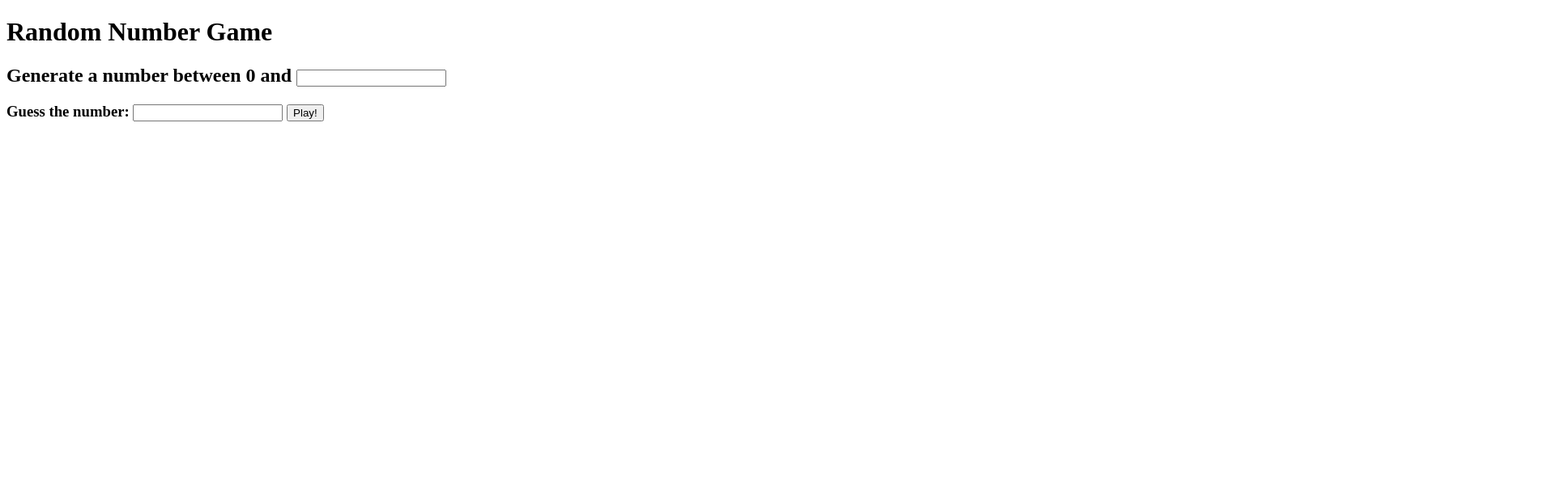
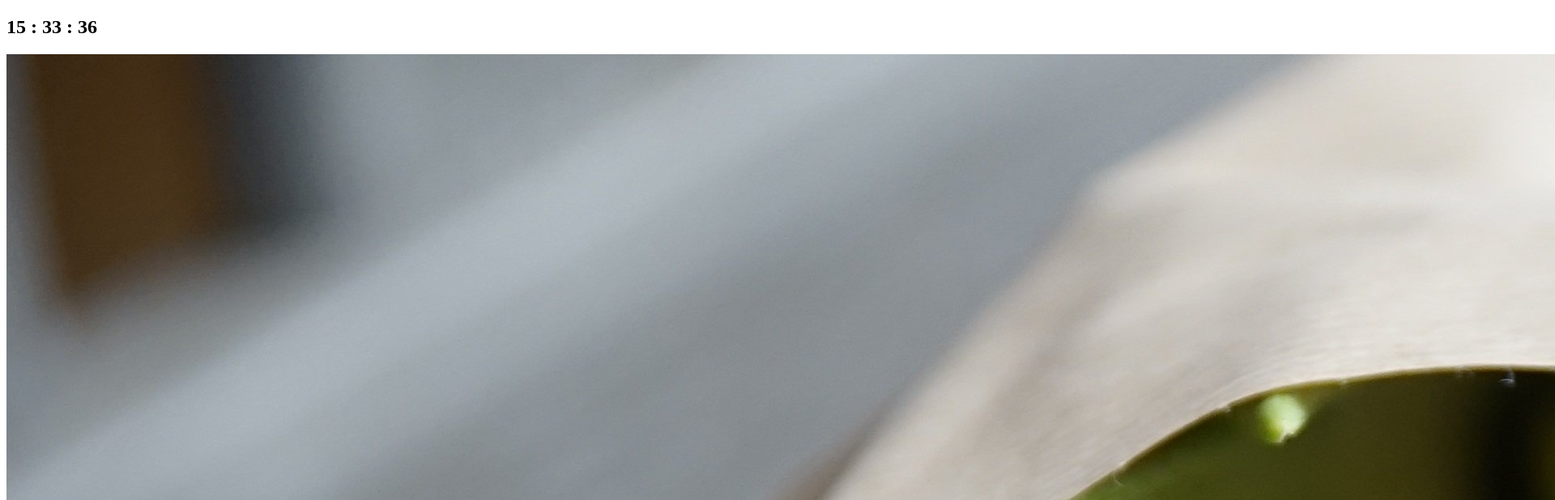
Before and after one commit to tjahnn/WebStudy, a plain HTML site: page javascript/index.html in a window 1280 px wide. Shown: the top 618 px of the page at 81% size, 1920 px wide, since content can reach past the window. Drawn offline with Linux system fonts and the light colour scheme.

Commit message:
javascript 초기파일 추가

```diff
--- a/javascript/index.html
+++ b/javascript/index.html
@@ -2,22 +2,15 @@
 <html lang="en">
   <head>
     <meta charset="UTF-8" />
+    <meta http-equiv="X-UA-Compatible" content="IE=edge" />
     <meta name="viewport" content="width=device-width, initial-scale=1.0" />
-    <link rel="stylesheet" href="styles.css" />
-    <title>Mementum App</title>
+    <link rel="stylesheet" href="style.css" />
+    <title>Momentum</title>
   </head>
-  <body onload="superCongratulation()">
-    <h1>Random Number Game</h1>
-    <h2>
-      Generate a number between 0 and <input id="user-limit" type="number" />
-    </h2>
-    <h3>
-      Guess the number: <input id="user-choice" type="number" />
-      <button id="play-btn">Play!</button>
-    </h3>
-    <h3 class="hidden" id="user-score">You chose: , the machine chose: .</h3>
-    <h3 class="hidden" id="user-result">You lost!</h3>
-    <h1 class="hidden" id="user-cong">Congratulation!!</h1>
-    <script src="app.js"></script>
+  <body>
+    <h2 id="clock"></h2>
+    <img id="backgroundImg" class="background-img" />
+    <script src="js/clock.js"></script>
+    <script src="js/background.js"></script>
   </body>
 </html>
--- /dev/null
+++ b/javascript/js/background.js
@@ -0,0 +1,9 @@
+const backgroundImg = ["1.jpg", "2.jpg", "3.jpg", "4.jpg"];
+
+const bkImgComp = document.querySelector("#backgroundImg");
+
+function updateBackground() {
+  bkImgComp.src = `assets/${backgroundImg[0]}`;
+}
+
+updateBackground();
--- /dev/null
+++ b/javascript/js/clock.js
@@ -0,0 +1,15 @@
+const clock = document.querySelector("#clock");
+
+function getDate() {
+  const curDate = new Date();
+
+  const strHour = `${curDate.getHours()}`.padStart(2, 0);
+  const strMin = `${curDate.getMinutes()}`.padStart(2, 0);
+  const strSec = `${curDate.getSeconds()}`.padStart(2, 0);
+  let curTimeStr = `${strHour} : ${strMin} : ${strSec}`;
+
+  clock.innerText = curTimeStr;
+}
+
+getDate();
+setInterval(getDate, 1000);
--- a/javascript/styles.css
+++ b/javascript/styles.css
@@ -1,3 +1,7 @@
 .hidden {
   display: none;
 }
+
+.background-img {
+  background-size: contain;
+}
```
Also changed, not shown: javascript/assets/1.jpg (added), 3 other files.
